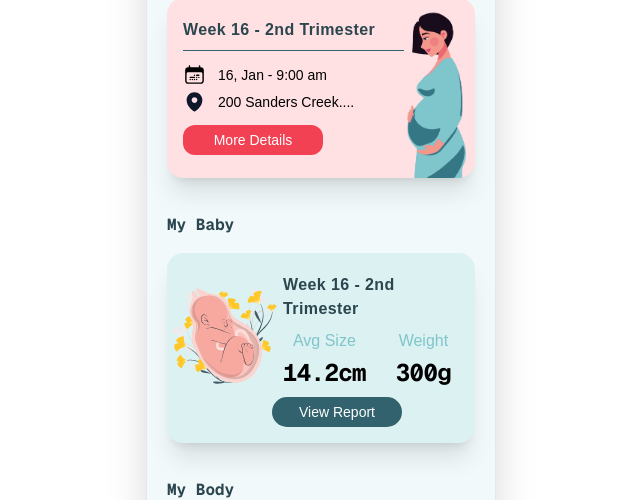
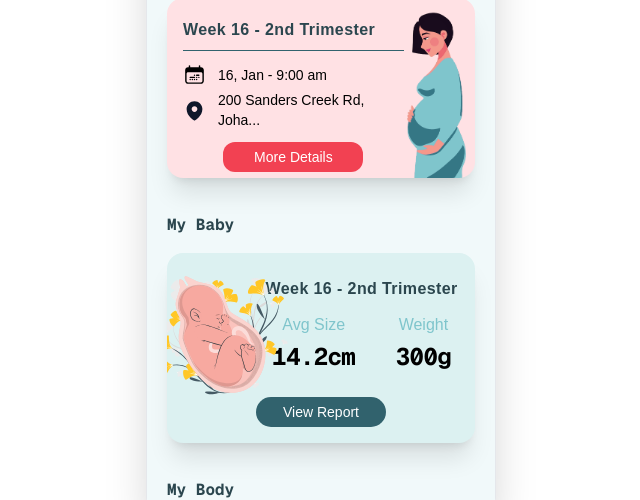
Before and after one commit to OluwaJudah/blissfulBirth, a Next.js app: page /home in a window 1280 px wide. Shown: the part 228-728 px from the top of the page, without its empty margins (319-959 px from the left). Built offline with nearby package versions, Linux system fonts and the light colour scheme.

Commit message:
refactor: updating styling for Welcome, Baby, MyBody and Next Appointment component

```diff
--- a/components/(auth)/register/Welcome.tsx
+++ b/components/(auth)/register/Welcome.tsx
@@ -24,25 +24,26 @@ const Welcome = () => {
             alt="BlissfulLogo"
           />
         </div>
+        <div style={{ zIndex: 999 }} className="absolute bottom-36 left-0 w-full">
           <Link
-          style={{ zIndex: 999 }}
-          className="z-2 absolute bottom-14 left-28 flex items-center justify-center gap-1 bg-turquoise-800 hover:bg-turquoise-700 text-white rounded-2xl w-[158px] h-[43px]"
+            className="flex items-center mx-auto justify-center gap-1 bg-turquoise-800 hover:bg-turquoise-700 text-white rounded-2xl w-[158px] h-[43px]"
             href="/register?type=mother-info"
           >
             <p className="text-center">Next</p>
             <ChevronRight color="#fff" />
           </Link>
-        <div className="absolute left-0 bottom-0 w-full">
+        </div>
+        <div className="absolute left-0 bottom-0 w-full h-[480px]">
           <div className="relative">
             <Image
-              className="absolute bottom-20 left-[45px]"
+              className="absolute bottom-72 left-[45px]"
               src="/pregnant_woman_bg.svg"
               height={185}
               width={300}
               alt="BlissfulLogo"
             />
             <Image
-              className=""
+              className="object-cover h-[600px]"
               src="/Intersection.svg"
               height={1060}
               width={1175}
--- a/components/(protected)/home/MyBaby.tsx
+++ b/components/(protected)/home/MyBaby.tsx
@@ -6,11 +6,11 @@ const MyBaby = () => {
   return (
     <div className="flex flex-col gap-y-4">
       <p className="font-mono font-bold text-turquoise-900">My Baby</p>
-      <div className="relative shadow-xl w-full h-[190px] bg-turquoise-100 rounded-2xl px-4 py-5 overflow-hidden">
+      <div className="relative shadow-xl w-full h-[190px] bg-turquoise-100 rounded-2xl pr-4 py-6 overflow-hidden">
         <div className="relative">
-          <div className="flex flex-col h-full w-4/6 gap-2 float-right">
-            <div className="pl-2">
-              <h2 className="mb-0 font-sans font-bold text-turquoise-900 tracking-wide">
+          <div className="flex flex-col h-full w-4/6 gap-3 float-right">
+            <div className="text-center">
+              <h2 className="mb-0 mx-auto font-sans font-bold text-turquoise-900 tracking-wide">
                 Week 16 - 2nd Trimester
               </h2>
             </div>
@@ -33,19 +33,19 @@ const MyBaby = () => {
               </div>
             </div>
           </div>
-          <div className="absolute top-1/5 -left-5">
+          <div className="absolute -top-5 -left-6">
             <Image
               className="mb-4"
               src="/baby_1.svg"
               height={210}
-              width={125}
+              width={155}
               alt="Baby 1"
             />
           </div>
         </div>
-        <div className="absolute bottom-0 w-full py-4 place-items-center">
+        <div className="absolute bottom-0 w-full pb-4">
           <Link
-            className="flex items-center bg-turquoise-700 hover:bg-turquoise-700 text-white rounded-2xl w-[130px] h-[30px]"
+            className="flex mx-auto items-center bg-turquoise-700 hover:bg-turquoise-700 text-white rounded-2xl w-[130px] h-[30px]"
             href="/schedules/8"
           >
             <p className="text-center w-full text-sm">View Report</p>
--- a/components/(protected)/home/MyBody.tsx
+++ b/components/(protected)/home/MyBody.tsx
@@ -8,9 +8,11 @@ const MyBody = () => {
       <p className="font-mono font-bold text-turquoise-900">My Body</p>
       <div className="shadow-xl relative w-full h-[185dpx] bg-turquoise-100 rounded-2xl px-4 py-5 overflow-hidden">
         <div className="flex flex-col h-full w-4/6 gap-3">
+          <div className="text-center">
             <h2 className="mb-0 font-sans font-bold text-turquoise-900 tracking-wide">
               Week 16 - 2nd Trimester
             </h2>
+          </div>
           <div className="flex justify-between">
             <div className="flex flex-col gap-1 items-center">
               <p className="font-sans font-medium text-turquoise-300 text-base">
@@ -29,14 +31,16 @@ const MyBody = () => {
               </span>
             </div>
           </div>
+          <div className="w-full">
             <Link
-            className="flex items-center bg-turquoise-700 hover:bg-turquoise-700 text-white rounded-2xl w-[140px] h-[30px]"
+              className="flex items-center mx-auto bg-turquoise-700 hover:bg-turquoise-700 text-white rounded-2xl w-[140px] h-[30px]"
               href="/schedules/8"
             >
               <p className="text-center w-full text-sm">View Report</p>
             </Link>
           </div>
-        <div className="absolute -bottom-4 right-4">
+        </div>
+        <div className="absolute -bottom-6 right-4">
           <Image
             className="mb-4"
             src="/pregnant_woman_3.svg"
--- a/components/(protected)/home/NextAppointment.tsx
+++ b/components/(protected)/home/NextAppointment.tsx
@@ -24,16 +24,18 @@ const NextAppointment = () => {
             <div className="flex gap-3 items-center">
               <Image src="/pin.svg" height={23} width={23} alt="pin" />
               <p className="font-sans font-medium text-black text-sm">
-                200 Sanders Creek....
+                200 Sanders Creek Rd, Joha...
               </p>
             </div>
           </div>
-          <Link
-            className="flex items-center bg-pinklet-500 hover:bg-pinklet-700 text-white rounded-xl w-[140px] h-[30px]"
-            href="/schedules/8"
-          >
-            <p className="text-center w-full text-sm">More Details</p>
-          </Link>
+          <div className="w-full">
+            <Link
+              className="flex items-center mx-auto bg-pinklet-500 hover:bg-pinklet-700 text-white rounded-xl w-[140px] h-[30px]"
+              href="/schedules/8"
+            >
+              <p className="text-center w-full text-sm">More Details</p>
+            </Link>
+          </div>
         </div>
         <div className="absolute -bottom-7 -right-6">
           <Image
```
Lines whose indentation alone changed are shown as unchanged.
